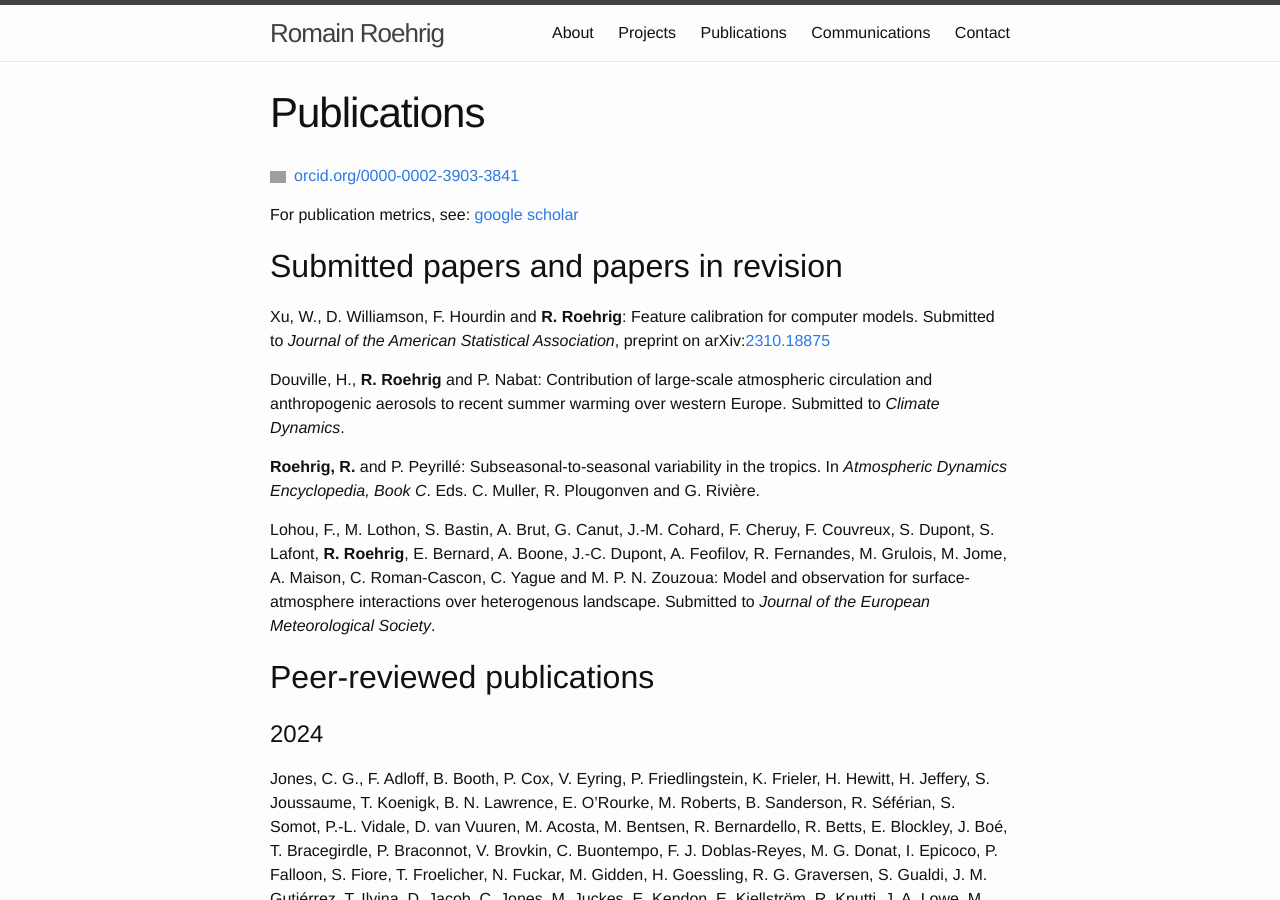
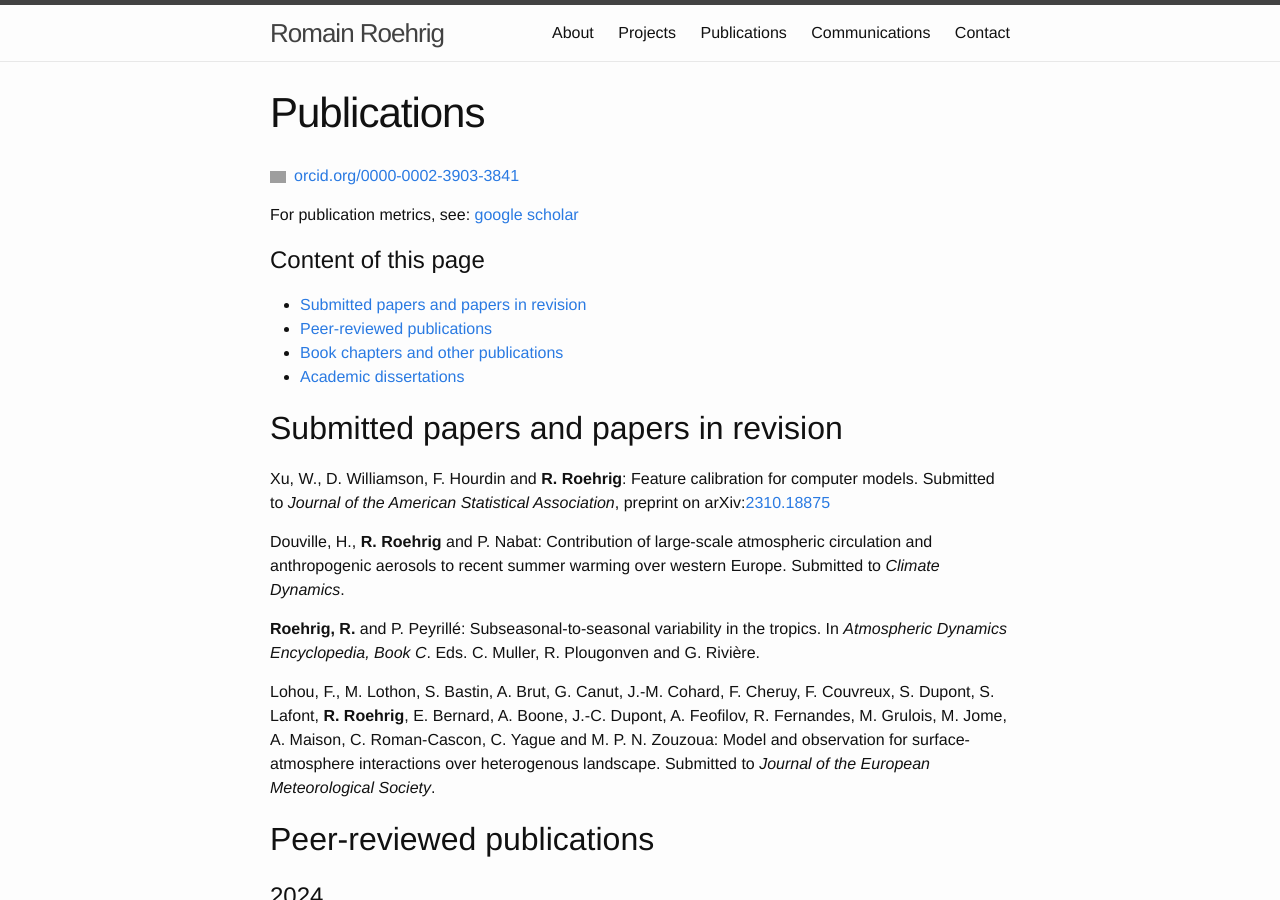
Before and after one commit to romainroehrig/romainroehrig.github.io, a Jekyll site: the page built from publications.md, in a window 1280 px wide and 900 px high. Built offline with Jekyll 4.4.1, drawn with Linux system fonts in a browser that asks for light colours; some of the changed text lies outside the part shown; grey boxes are pictures that could not be loaded.

Commit message:
add intrapage links

```diff
--- a/publications.md
+++ b/publications.md
@@ -16,6 +16,13 @@ For publication metrics, see:
 <!--
 Pdf reprints of my papers are available [here](https://cloud.univ-grenoble-alpes.fr/index.php/s/DfycDwGsbqobW92). Bibtex references can be obtained with [doi2bib](https://www.doi2bib.org/).
 -->
+
+# Content of this page
+
+- [Submitted papers and papers in revision](#submitted-papers-and-papers-in-revision)
+- [Peer-reviewed publications](#peer-reviewed-publications)
+- [Book chapters and other publications](#book-chapters-and-other-publications)
+- [Academic dissertations](#academic-dissertations)
 
 ## Submitted papers and papers in revision
 <!--XX. Submitted to the *YY*, preprint on ??(https://arxiv.org/abs/).-->
```
Also changed, not shown: other parts of publications.md (+5 -0 lines), communications.md (+9 -0 lines), 2 other files.
